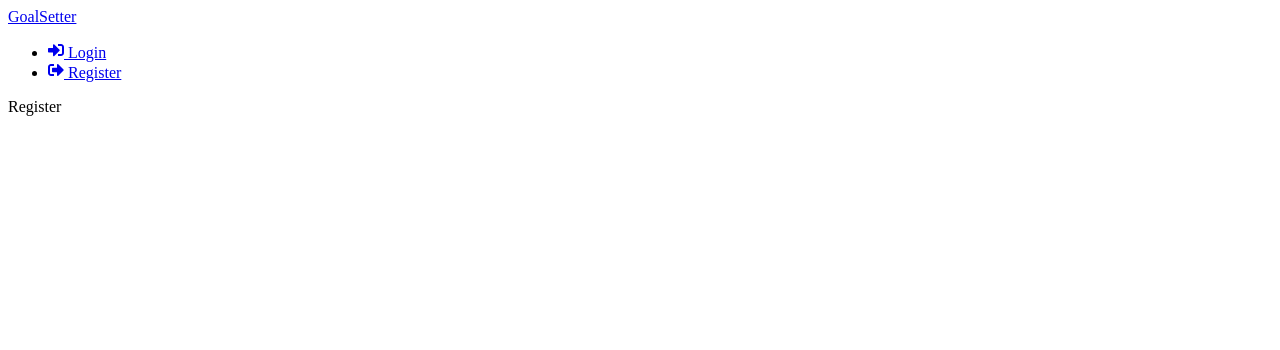
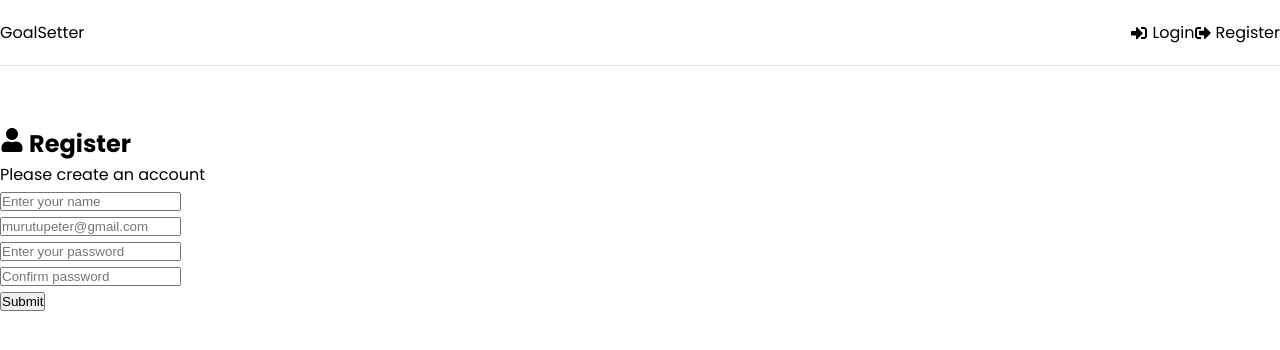
Before and after one commit to Murutu/mern-tutorial, a React (Create React App) app in the folder frontend/: page /register in a window 1280 px wide. Shown: the top 350 px of the page. Built offline with nearby package versions, Linux system fonts and the light colour scheme.

Commit message:
style: styled form

```diff
--- a/frontend/src/App.js
+++ b/frontend/src/App.js
@@ -4,11 +4,11 @@
 
 const router = createBrowserRouter(
   createRoutesFromElements(
-   <Route path="/" element={<Header />}>
+  <Route path="/" element={<Header />}>
     <Route index element={<Dashboard />}/>
     <Route path="login" element={<Login />}/>
     <Route path="register" element={<Register />}/>
-   </Route>
+  </Route>
   )
 )
 
--- a/frontend/src/components/Header.jsx
+++ b/frontend/src/components/Header.jsx
@@ -11,16 +11,13 @@
             <NavLink to="/">GoalSetter</NavLink>
         </div>
         <ul>
-            <li>
                 <NavLink to="login">
                     <FaSignInAlt /> Login
                 </NavLink>
-            </li>
-            <li>
+
                 <NavLink to="register">
                     <FaSignOutAlt /> Register
                 </NavLink>
-            </li>
         </ul>
     </header>
 
--- a/frontend/src/index.css
+++ b/frontend/src/index.css
@@ -1 +1,63 @@
 @import url('https://fonts.googleapis.com/css2?family=Poppins:wght@300;400;600;700&display=swap');
+
+* {
+    margin: 0;
+    padding: 0;
+    box-sizing: border-box;
+}
+
+body {
+    font-family: "Poppins", sans-serif;
+    height: 100vh;
+}
+
+a {
+    text-decoration: none;
+    color: #000;
+}
+
+p {
+    line-height: 1.7;
+}
+
+ul {
+    list-style: none;
+}
+
+
+
+.container {
+    width: 100%;
+    max-width: 960px;
+    margin: 0 auto;
+    padding: 0 20px;
+    text-align: center;
+}
+
+.header {
+    display: flex;
+    justify-content: space-between;
+    align-items: center;
+    padding: 20px 0;
+    border-bottom: 1px solid #e6e6e6;
+    margin-bottom: 60px;
+}
+
+.header ul {
+    display: flex;
+    justify-content: space-between;
+    align-items: center;
+}
+
+.header ul  {
+    margin-left: 20px;
+}
+
+.header ul  a {
+    display: flex;
+    align-items: center;
+}
+
+.header ul  svg {
+    margin-right: 5px;
+}
--- a/frontend/src/pages/Register.jsx
+++ b/frontend/src/pages/Register.jsx
@@ -1,15 +1,100 @@
-import React from 'react'
+import React,{ useState, useEffect } from 'react'
+import {FaUser} from "react-icons/fa"
 import {Outlet} from "react-router-dom";
 
 function Register() {
-  return (
+    const [formData, setFormData] = useState({
+        name: "",
+        email: "",
+        password: "",
+        password2: ""
+    })
+
+    const {name, email, password, password2} = formData
+
+    const onSubmit = (e) => {
+        e.preventDefault()
+    }
+
+    const onChange = () => {}
+
+    return (
     <>
-    <div>Register</div>
+    <section className="heading">
+        <h1>
+            <FaUser /> Register
+        </h1>
+        <p>Please create an account</p>
+    </section>
 
+    <section className="form">
+        <form onSubmit={onSubmit}>
 
+            <div className="form-group">
+            <input
+            type="text"
+            className='form-control'
+            id='name'
+            name='name'
+            value={name}
+            placeholder="Enter your name"
+            onChange={onChange}
+            />
+            </div>
+
+            <div className="form-group">
+                <input
+                type="email"
+                className='form-control'
+                id='email'
+                name='email'
+                value={email}
+                placeholder="murutupeter@gmail.com"
+                onChange={onChange}
+                />
+            </div>
+
+            <div className="form-group">
+                <input
+                type="password"
+                className='form-control'
+                id="password"
+                name="password"
+                value={password}
+                placeholder="Enter your password"
+                onChange={onChange}
+                />
+            </div>
+
+            <div className="form-group">
+                <input
+                type="password"
+                className='form-control'
+                id="password2"
+                name="password2"
+                value={password2}
+                placeholder="Confirm password"
+                onChange={onChange}
+                />
+            </div>
+
+            <div className="form-group">
+                <button className="btn btn-block">Submit</button>
+            </div>
+        </form>
+    </section>
     <Outlet />
     </>
-  )
+    )
 }
 
 export default Register
+
+/*
+const {formData, setFormData} = useState({
+    name: "",
+    email: ""
+});
+
+const {name, email} = formData;
+*/
```
